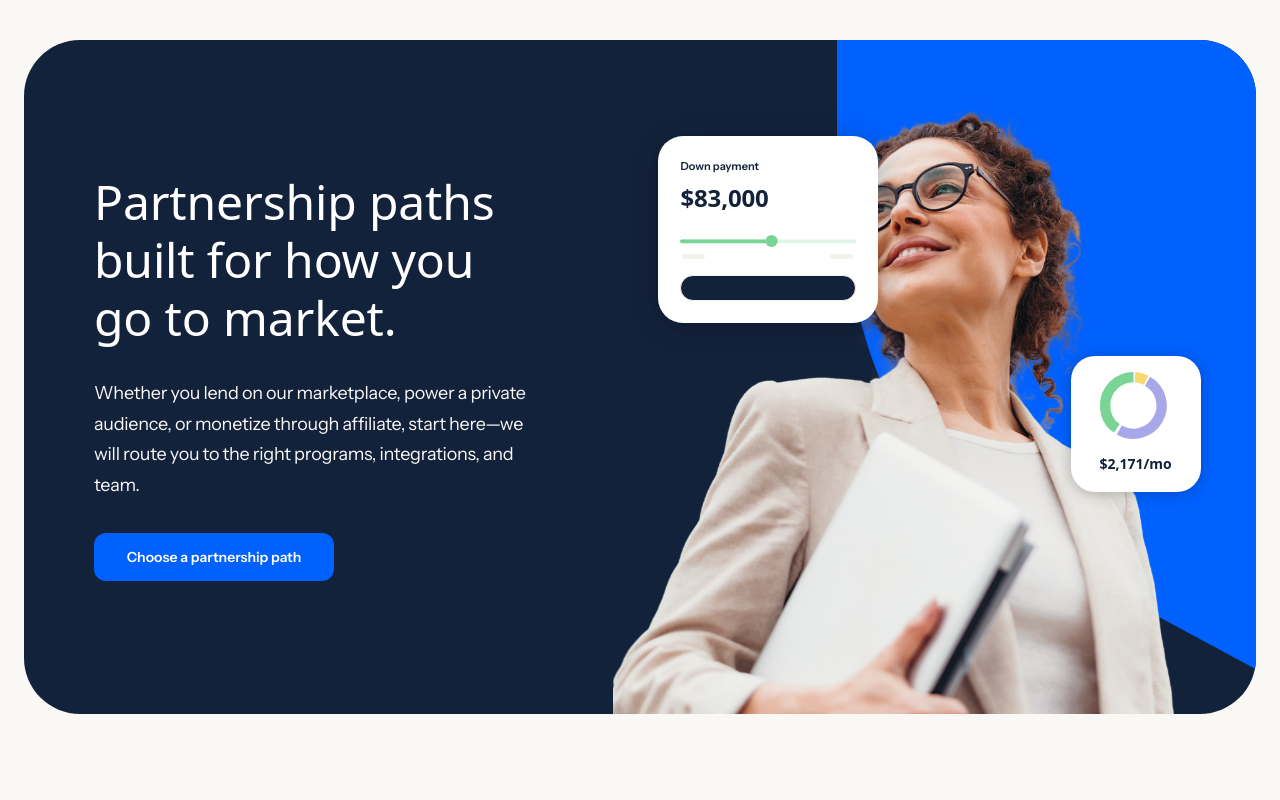
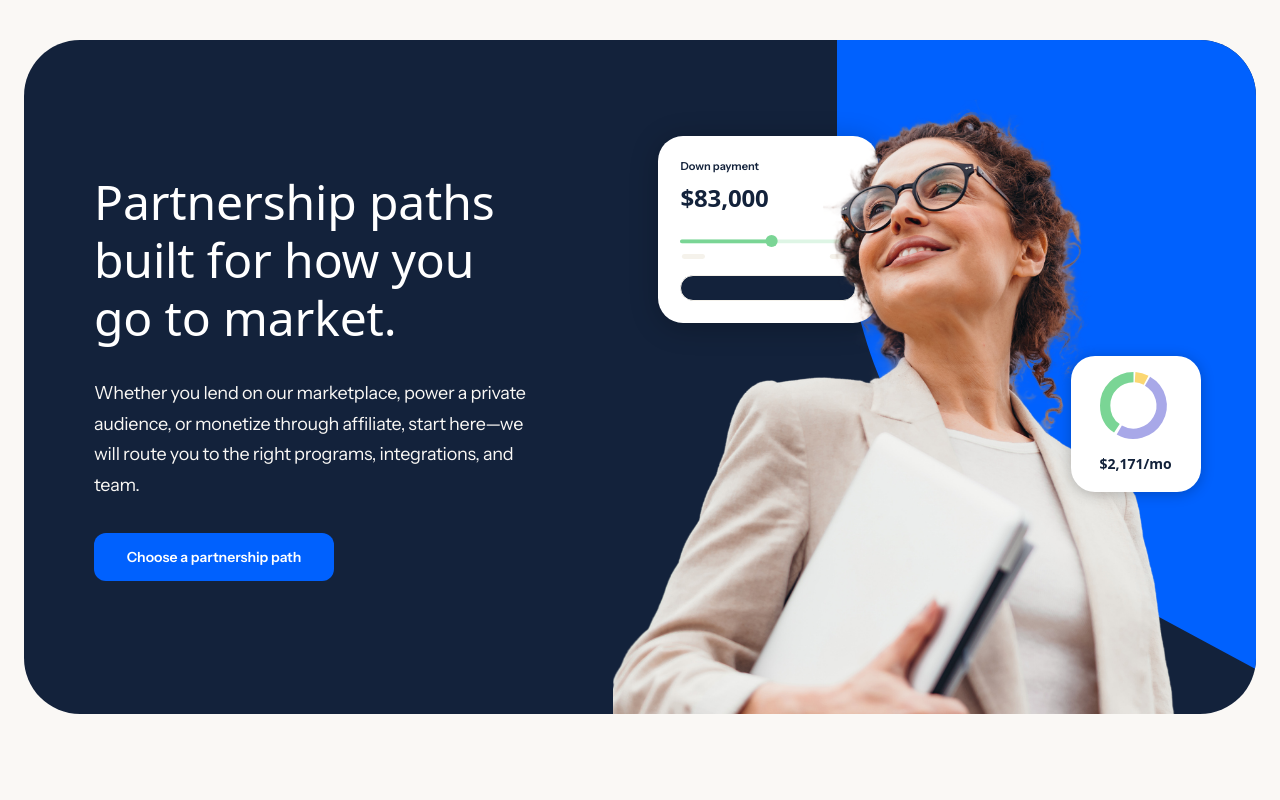
Before and after one commit to GCROWDERR/b2b-marketing-page-app, a React (Vite) app: page / in a window 1280 px wide. Shown: the top 800 px of the page. Built offline with nearby package versions, Linux system fonts and the light colour scheme; no server answers; some icons are missing; a web font is replaced by a local one.

Commit message:
Layer hero portrait above the down payment UI card.
Adjust z-index stacking so the floating payment card sits behind the person while the monthly card stays visible on the side.

Co-authored-by: Cursor <cursoragent@cursor.com>

```diff
--- a/src/components/marketing/marketing-enterprise-hero.tsx
+++ b/src/components/marketing/marketing-enterprise-hero.tsx
@@ -106,13 +106,13 @@ export function MarketingEnterpriseHero() {
           {/* Desktop visual layer */}
           <div className="pointer-events-none absolute inset-0 hidden lg:block" aria-hidden>
             <FlourishSparkle
-              className="left-[42%] top-[14%] w-[60px]"
+              className="left-[42%] top-[14%] z-[3] w-[60px]"
               width={60}
               height={76}
             />
-            <DownPaymentCard className="absolute left-[51.5%] top-[14.2%] z-10" />
+            <DownPaymentCard className="absolute left-[51.5%] top-[14.2%] z-[1]" />
 
-            <div className="absolute left-[47.8%] top-[1.2%] h-[698px] w-[646px] max-w-[48%] overflow-hidden">
+            <div className="absolute left-[47.8%] top-[1.2%] z-[2] h-[698px] w-[646px] max-w-[48%] overflow-hidden">
               <img
                 src={ENTERPRISE_IMG.heroPortrait}
                 alt=""
@@ -120,19 +120,19 @@ export function MarketingEnterpriseHero() {
               />
             </div>
 
-            <MonthlyPaymentCard className="absolute right-[4.5%] top-[46.9%] z-10" />
+            <MonthlyPaymentCard className="absolute right-[4.5%] top-[46.9%] z-[3]" />
           </div>
 
           {/* Mobile / tablet visual */}
           <div className="relative z-[1] mt-4 px-6 pb-8 lg:hidden">
             <div className="relative mx-auto h-[360px] max-w-[420px] overflow-hidden rounded-2xl sm:h-[420px]">
+              <DownPaymentCard className="absolute left-3 top-4 z-[1] scale-90 sm:scale-100" />
+              <MonthlyPaymentCard className="absolute bottom-6 right-3 z-[3] scale-90 sm:scale-100" />
               <img
                 src={ENTERPRISE_IMG.heroPortrait}
                 alt=""
-                className="absolute inset-0 size-full object-cover object-[center_20%]"
+                className="absolute inset-0 z-[2] size-full object-cover object-[center_20%]"
               />
-              <DownPaymentCard className="absolute left-3 top-4 scale-90 sm:scale-100" />
-              <MonthlyPaymentCard className="absolute bottom-6 right-3 scale-90 sm:scale-100" />
             </div>
           </div>
         </div>
```
